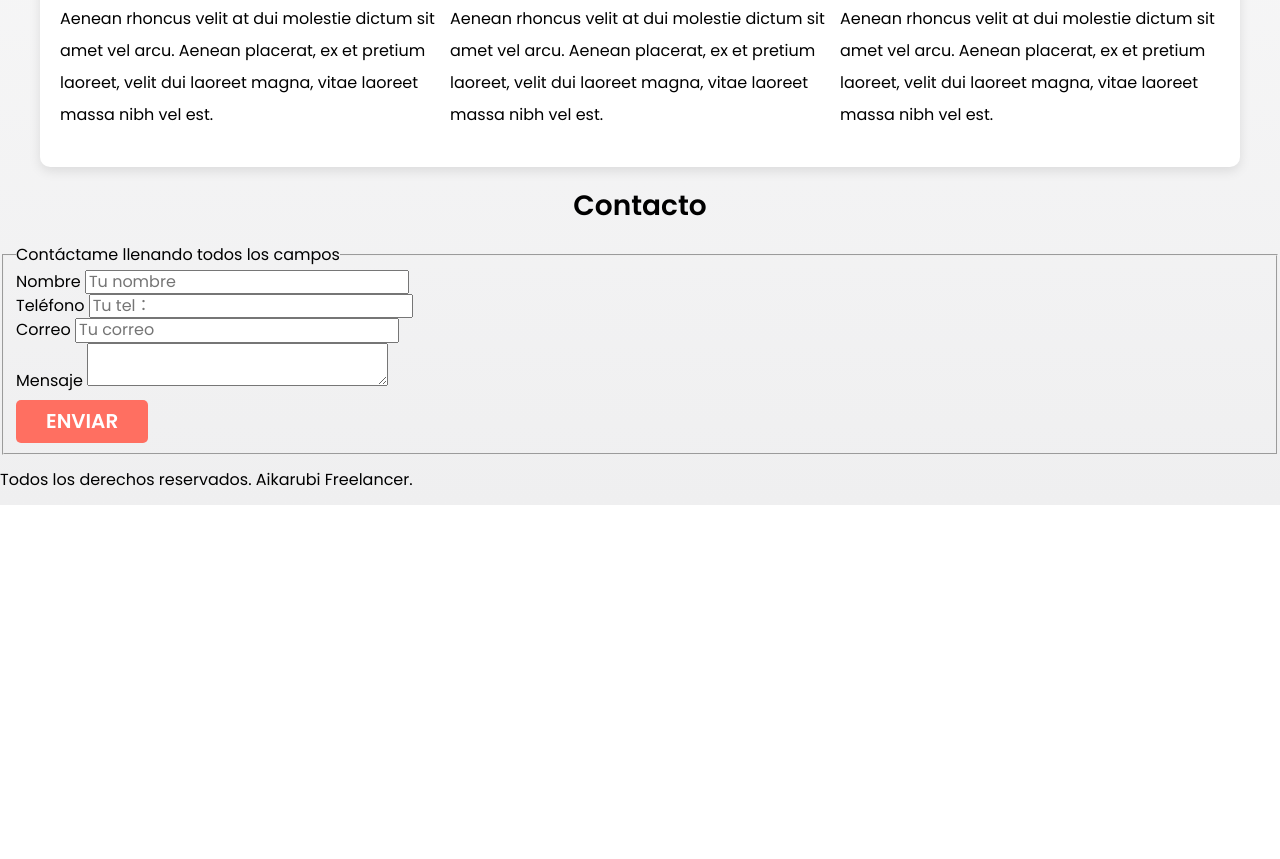
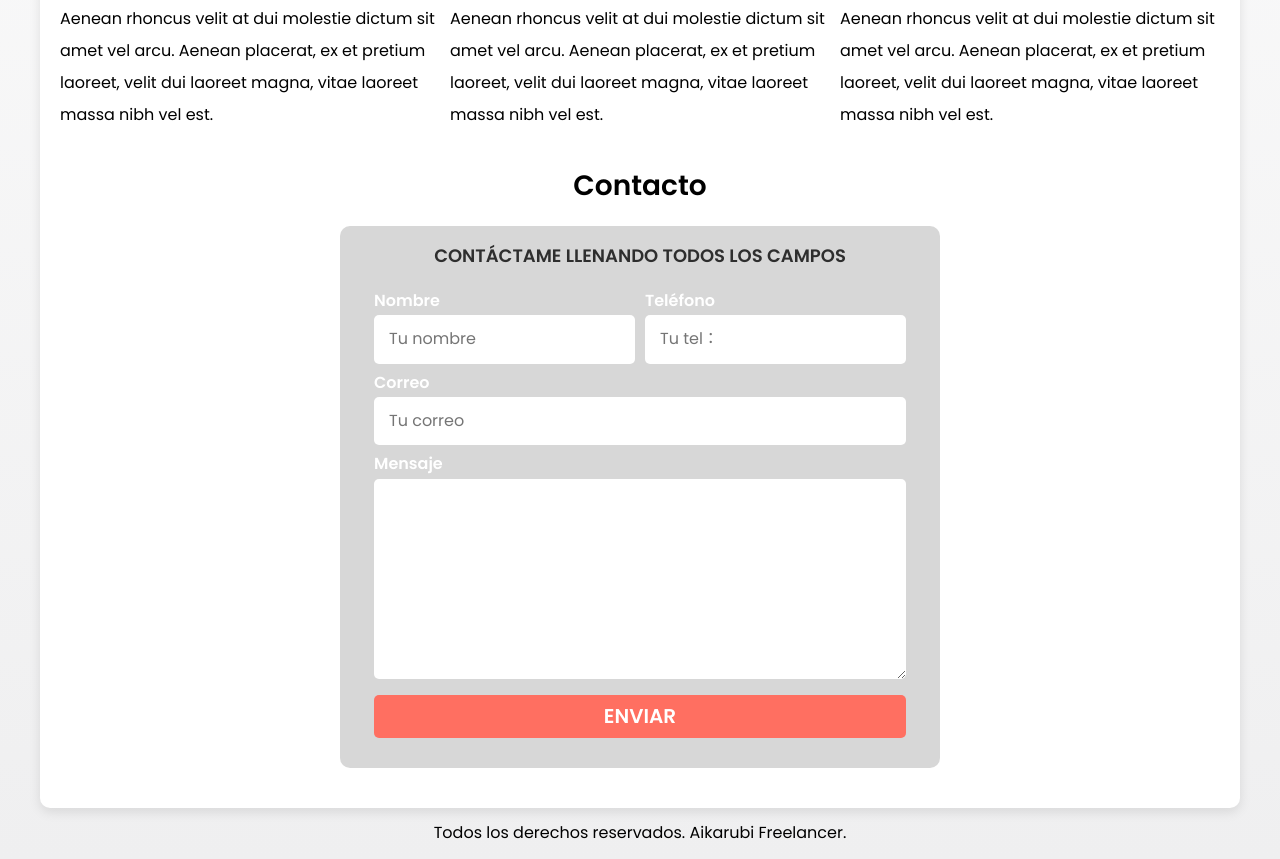
Before and after one commit to Aikarubi/DesingFreelancer, a plain HTML site: page index.html in a window 1280 px wide. Shown: the part 776-1635 px from the top of the page. Before the commit the page ends 1281 px from the top, so only its background shows below. Drawn offline with Linux system fonts and the light colour scheme.

Commit message:
CSS del apartado contacto y footer

```diff
--- a/assets/styles.css
+++ b/assets/styles.css
@@ -30,12 +30,14 @@
     --secundario: #ff6f61;
     --gris: #b0b0b0;
     --grisClaro: #efeff0;
+    --gris-con-opacidad: #b0b0b080;
 }
 
 /* Globales */
 html {
     font-size: 62.5%;
-    box-sizing: border-box; /* Hack para Box Model */
+    box-sizing: border-box;
+    /* Hack para Box Model */
 }
 
 *,
@@ -45,7 +47,8 @@ html {
 }
 
 body {
-    font-size: 16px; /* 1rem = 10px */
+    font-size: 16px;
+    /* 1rem = 10px */
     font-family: 'Poppins', sans-serif;
     background-image: linear-gradient(to top, var(--grisClaro) 0%, var(--blanco) 100%);
 }
@@ -68,12 +71,17 @@ body {
     border-radius: .5rem;
     font-weight: 700;
     width: 80%;
+    border: none;
 }
 
 @media (min-width: 768px) {
     .boton {
         width: auto;
     }
+}
+
+.boton:hover {
+    cursor: pointer;
 }
 
 .sombra {
@@ -97,13 +105,28 @@ h3 {
     font-size: 1.8rem;
 }
 
-h1, h2, h3 {
+h1,
+h2,
+h3 {
     text-align: center;
 }
 
 /* Titulos */
 #titulo span {
     font-size: 2rem;
+}
+
+/*Utilidades*/
+.w-100 {
+    width: 100%;
+}
+
+.flex {
+    display: flex;
+}
+
+.alinear-derecha {
+    justify-content: flex-end;
 }
 
 /* Navegación principal */
@@ -177,7 +200,8 @@ h1, h2, h3 {
         display: grid;
         /*grid-template-columns: 33.3% 33.3% 33.3%;*/
         /*grid-template-columns: 1fr 1fr 1fr; Lo mismo que un 33.3%, un tercio*/
-    grid-template-columns: repeat(3, 1fr); /*Lo mismo que el anterior pero nos ahorramos escribir 1fr 3 veces*/
+        grid-template-columns: repeat(3, 1fr);
+        /*Lo mismo que el anterior pero nos ahorramos escribir 1fr 3 veces*/
         /*grid: 200px 800px / 300px 300px;
     La primera parte sería las rows, y después de la barra las columnas*/
         column-gap: 1rem;
@@ -195,7 +219,8 @@ h1, h2, h3 {
 }
 
 .servicio p {
-    line-height: 2; /*Interlineado*/
+    line-height: 2;
+    /*Interlineado*/
 }
 
 .servicio .iconos {
@@ -207,3 +232,69 @@ h1, h2, h3 {
     justify-content: space-evenly;
     align-items: center;
 }
+
+/*Formulario de Contacto*/
+.formulario {
+    background-color: var(--gris-con-opacidad);
+    width: min(60rem, 100%);
+    /*Min utiliza el valor mas pequeño*/
+    margin: 0 auto;
+    padding: 2rem;
+    border-radius: 1rem;
+    margin-bottom: 2rem;
+}
+
+.formulario fieldset {
+    border: none;
+}
+
+.formulario legend {
+    text-align: center;
+    font-size: 1.8rem;
+    text-transform: uppercase;
+    font-weight: 700;
+    margin-bottom: 2rem;
+    color: var(--oscuro)
+}
+
+@media (min-width: 768px) {
+    .contenedor-campos {
+        display: grid;
+        grid-template-columns: repeat(2, 1fr);
+        grid-template-rows: auto auto 23rem;
+        column-gap: 1rem;
+
+    }
+
+    .campo:nth-child(3),
+    .campo:nth-child(4) {
+        grid-column: 1 / 3;
+    }
+}
+
+.campo {
+    margin-bottom: 1rem;
+}
+
+.campo label {
+    color: var(--blanco);
+    font-weight: bold;
+    margin-bottom: .5rem;
+    display: block;
+}
+
+.campo textarea {
+    height: 20rem;
+}
+
+/*Para coger un input en especifico ponemos .campo input[type="text"] {}*/
+.input-text {
+    width: 100%;
+    border: none;
+    padding: 1.5rem;
+    border-radius: .5rem;
+}
+
+.footer {
+    text-align: center;
+}
--- a/index.html
+++ b/index.html
@@ -108,39 +108,42 @@
 
             </section>
         </div> <!-- .servicios -->
-    </main>
+
 
         <section>
             <h2>Contacto</h2>
 
-        <form>
+            <form class="formulario">
                 <fieldset>
                     <legend>Contáctame llenando todos los campos</legend>
+                    <div class="contenedor-campos">
+                        <div class="campo">
+                            <label>Nombre</label>
+                            <input class="input-text" type="text" placeholder="Tu nombre">
+                        </div>
+                        <div class="campo">
+                            <label>Teléfono</label>
+                            <input class="input-text" type="tel" placeholder="Tu tel：">
+                        </div>
+                        <div class="campo">
+                            <label>Correo</label>
+                            <input class="input-text" type="email" placeholder="Tu correo">
+                        </div>
+                        <div class="campo">
+                            <label>Mensaje</label>
+                            <textarea class="input-text"></textarea>
+                        </div>
+                    </div> <!--.contenedor-campos-->
 
-                <div>
-                    <label>Nombre</label>
-                    <input type="text" placeholder="Tu nombre">
-                </div>
-                <div>
-                    <label>Teléfono</label>
-                    <input type="tel" placeholder="Tu tel：">
-                </div>
-                <div>
-                    <label>Correo</label>
-                    <input type="email" placeholder="Tu correo">
-                </div>
-                <div>
-                    <label>Mensaje</label>
-                    <textarea></textarea>
-                </div>
-                <div>
-                    <input class="boton" type="submit" value="Enviar">
+                    <div class="alinear-derecha flex">
+                        <input class="boton w-100" type="submit" value="Enviar">
                     </div>
                 </fieldset>
             </form>
         </section>
+    </main>
 
-    <footer>
+    <footer class="footer">
         <p>Todos los derechos reservados. Aikarubi Freelancer.</p>
     </footer>
 </body>
```
Lines whose indentation alone changed are shown as unchanged.
